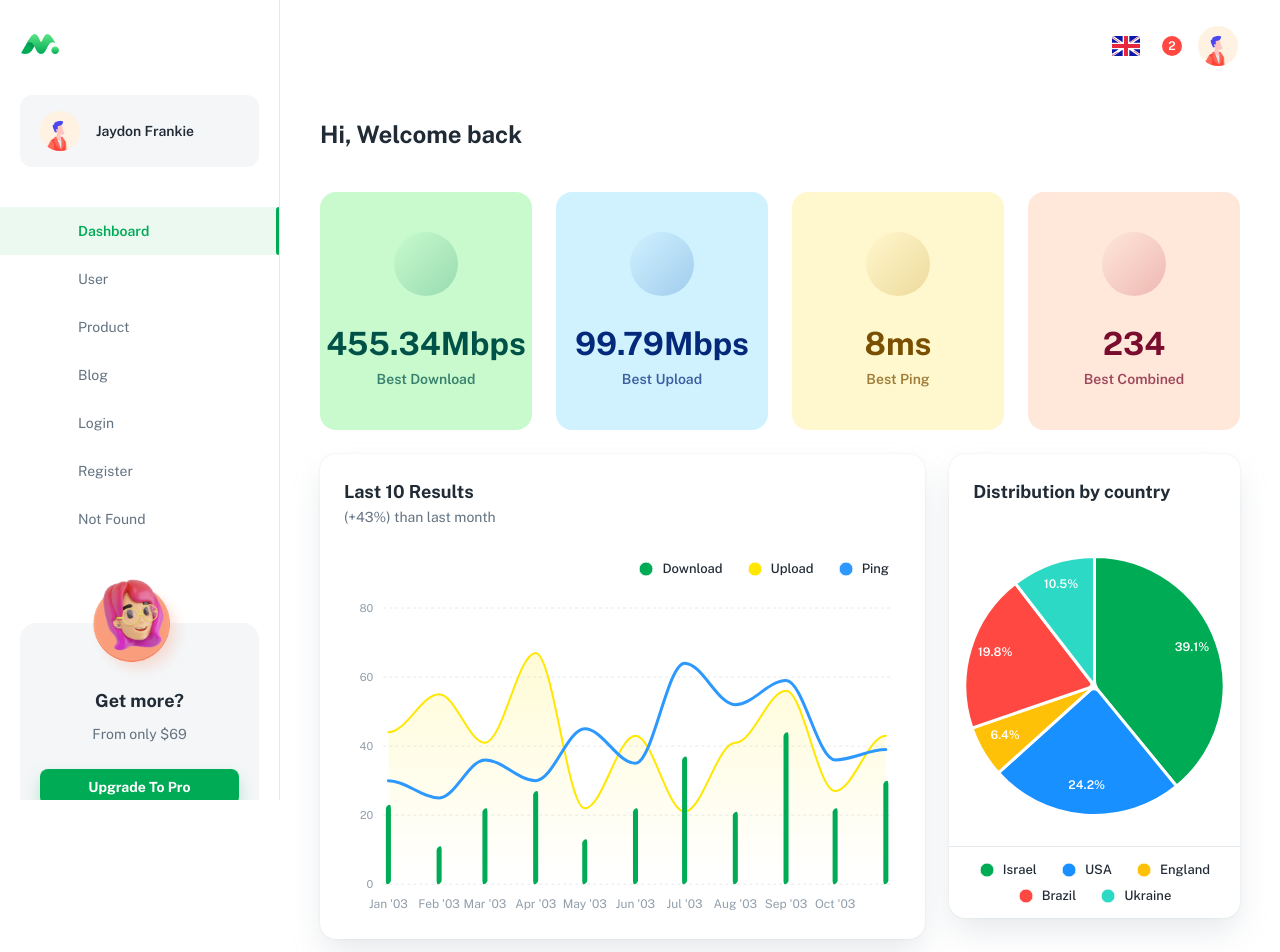
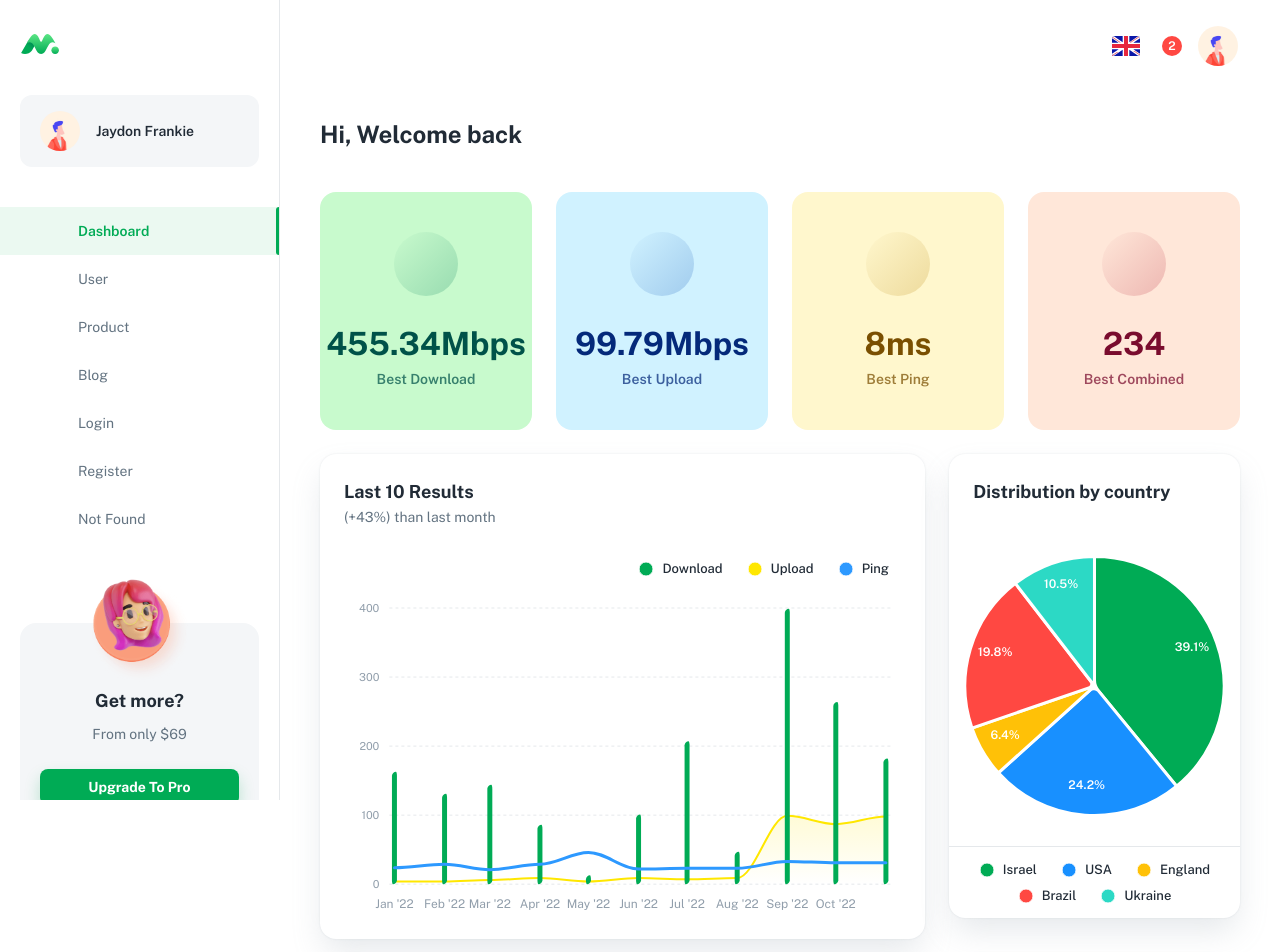
Before and after one commit to GreenArmy18/material-kit-react, a React (Create React App) app: page /dashboard/app in a window 1280 px wide. Shown: the top 952 px of the page. Built offline with nearby package versions, Linux system fonts and the light colour scheme; a web font is replaced by a local one.

Commit message:
Update AppWebsiteVisits.js

```diff
--- a/src/components/_dashboard/app/AppWebsiteVisits.js
+++ b/src/components/_dashboard/app/AppWebsiteVisits.js
@@ -11,17 +11,17 @@ const CHART_DATA = [
   {
     name: 'Download',
     type: 'column',
-    data: [23, 11, 22, 27, 13, 22, 37, 21, 44, 22, 30]
+    data: [163, 131, 144, 86, 13, 101, 207, 47, 399, 264, 182]
   },
   {
     name: 'Upload',
     type: 'area',
-    data: [44, 55, 41, 67, 22, 43, 21, 41, 56, 27, 43]
+    data: [4, 4, 6, 9, 4, 9, 7, 9, 99, 87, 98]
   },
   {
     name: 'Ping',
     type: 'line',
-    data: [30, 25, 36, 30, 45, 35, 64, 52, 59, 36, 39]
+    data: [24, 29, 21, 29, 46, 22, 23, 23, 33, 31, 31]
   }
 ];
 
@@ -31,17 +31,17 @@ export default function AppWebsiteVisits() {
     plotOptions: { bar: { columnWidth: '11%', borderRadius: 4 } },
     fill: { type: ['solid', 'gradient', 'solid'] },
     labels: [
-      '01/01/2003',
-      '02/01/2003',
-      '03/01/2003',
-      '04/01/2003',
-      '05/01/2003',
-      '06/01/2003',
-      '07/01/2003',
-      '08/01/2003',
-      '09/01/2003',
-      '10/01/2003',
-      '11/01/2003'
+      '01/01/2022',
+      '02/01/2022',
+      '03/01/2022',
+      '04/01/2022',
+      '05/01/2022',
+      '06/01/2022',
+      '07/01/2022',
+      '08/01/2022',
+      '09/01/2022',
+      '10/01/2022',
+      '11/01/2022'
     ],
     xaxis: { type: 'datetime' },
     tooltip: {
```
